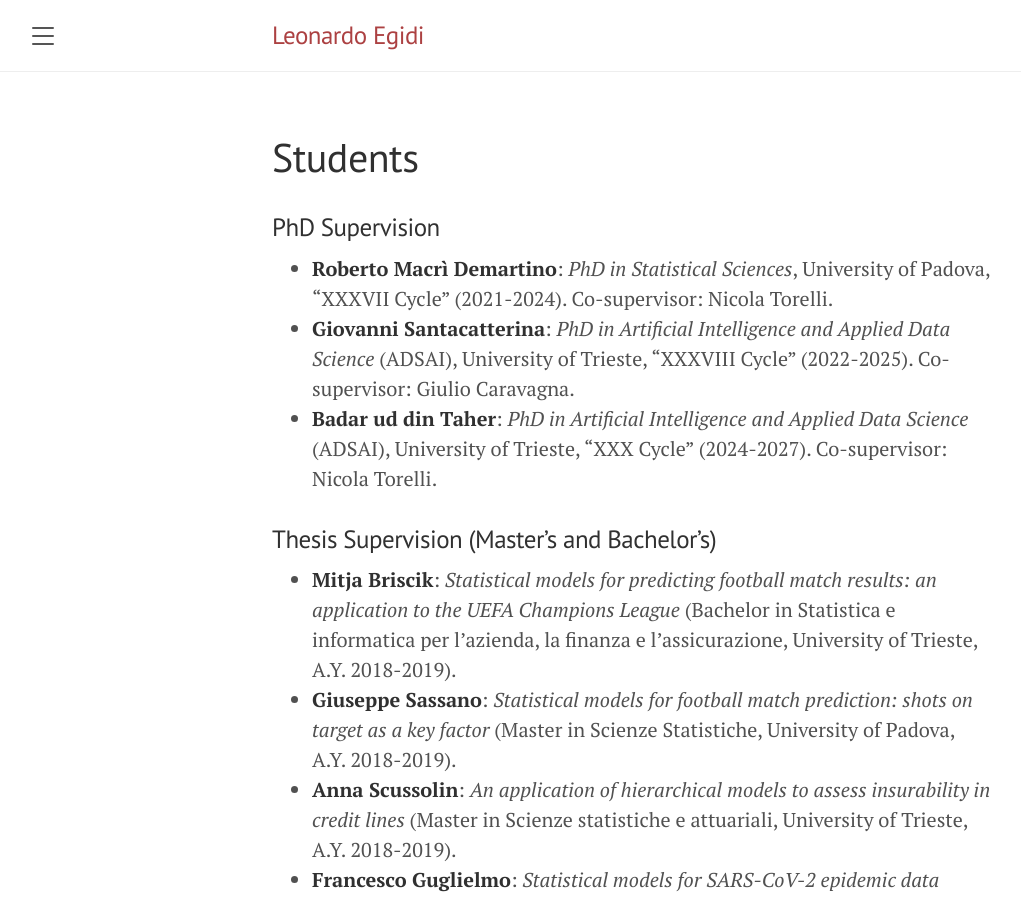
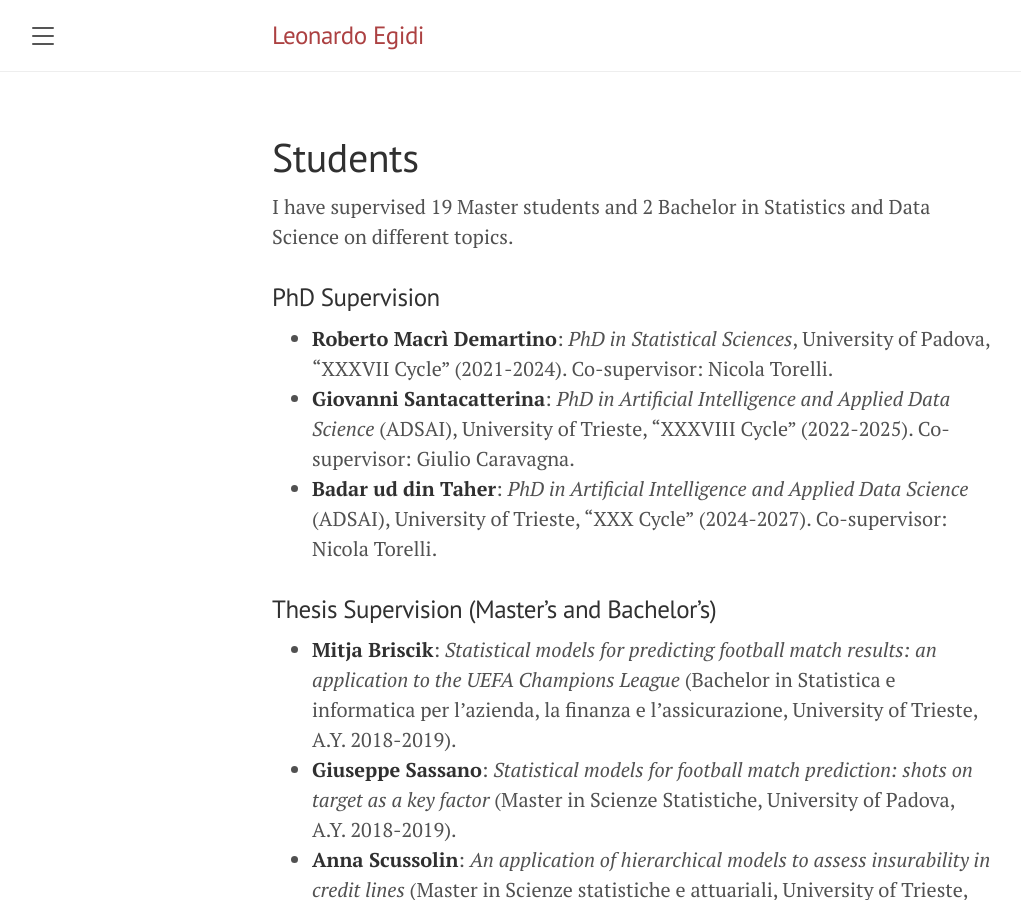
Before and after one commit to LeoEgidi/leoegidi.github.io, a Jekyll site: the page built from students.md, in a window 1280 px wide and 900 px high. Shown: the whole window, without its empty margins (8-1029 px from the left). Built offline with Jekyll 4.4.1, drawn with Linux system fonts in a browser that asks for light colours; Markdown is read by kramdown in place of the engine named in the settings.

Commit message:
Update students.md

```diff
--- a/students.md
+++ b/students.md
@@ -5,6 +5,8 @@ sidebar: true
 permalink: /students/
 description: "Master's and PhD students supervised by Leonardo Egidi"
 ---
+
+I have supervised 19 Master students and 2 Bachelor in Statistics and Data Science on different topics.
 
 ### PhD Supervision
 
```
